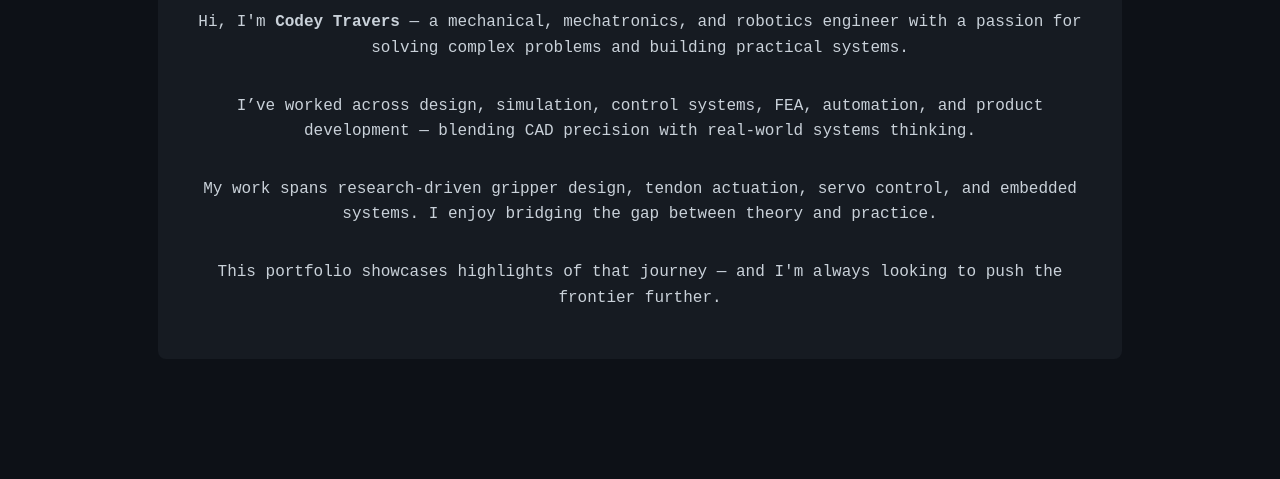
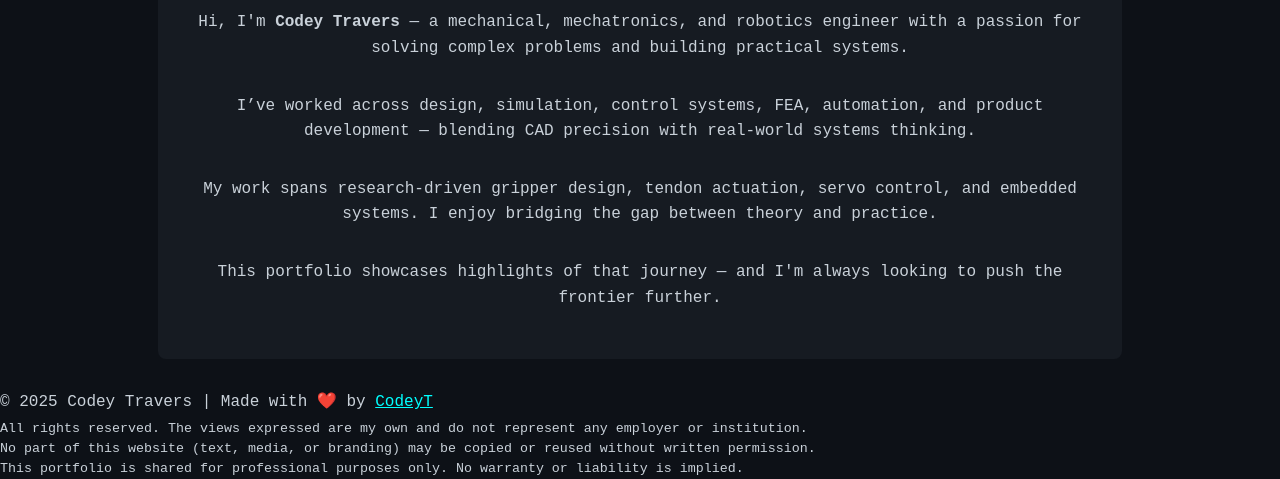
Before and after one commit to CodeyT/codex-architect, a plain HTML site: page docs/about.html in a window 1280 px wide. Shown: the part 424-903 px from the top of the page. Before the commit the page ends 815 px from the top, so only its background shows below. Drawn offline with Linux system fonts and the light colour scheme.

Commit message:
Update footer with rights and disclaimer notice

```diff
--- a/docs/about.html
+++ b/docs/about.html
@@ -75,5 +75,14 @@
     <p>This portfolio showcases highlights of that journey — and I'm always looking to push the frontier further.</p>
   </div>
 
+<footer>
+  © 2025 Codey Travers | Made with ❤️ by <a href="https://github.com/CodeyT" target="_blank" style="color: #00ffff;">CodeyT</a><br>
+  <small style="display: block; margin-top: 0.5rem; line-height: 1.5;">
+    All rights reserved. The views expressed are my own and do not represent any employer or institution.<br>
+    No part of this website (text, media, or branding) may be copied or reused without written permission.<br>
+    This portfolio is shared for professional purposes only. No warranty or liability is implied.
+  </small>
+</footer>
+
 </body>
 </html>
```
Also changed, not shown: docs/index.html (+8 -3 lines), docs/portfolio.html (+8 -3 lines).
